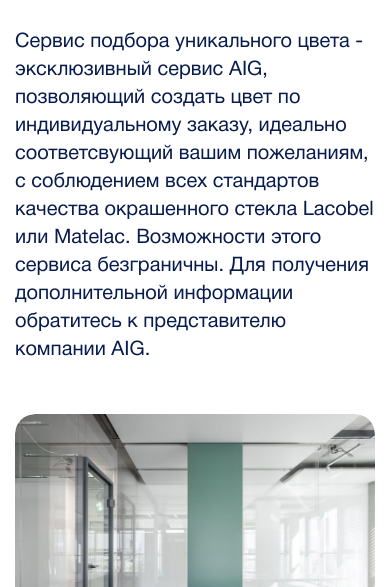
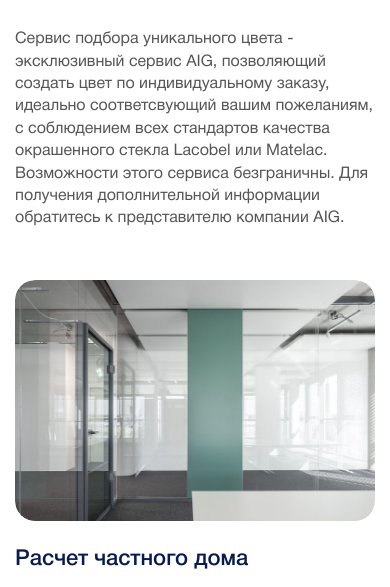
Before and after one commit to Gabbasov98/AIG, a plain HTML site: page calculates.html in a window 390 px wide. Shown: the part 237-824 px from the top of the page. Drawn offline with Linux system fonts and the light colour scheme.

Commit message:
fixed bugs

```diff
--- a/assets/css/service-catalog.css
+++ b/assets/css/service-catalog.css
@@ -5,6 +5,12 @@
 .service-catalog__subtitle{
     max-width: 837px;
     margin-top: 32px;
+}
+
+.service-catalog__subtitle--small{
+    font-size: 20px;
+    line-height: 140%;
+    color: #555555;
 }
 
 .service-info{
@@ -390,6 +396,10 @@
         margin-top: 31px;
     }
 
+    .service-catalog__subtitle--small{
+        font-size: 16px;
+    }
+
     .service-info{
         margin-top: 52px;
     }
--- a/calculates.html
+++ b/calculates.html
@@ -129,7 +129,7 @@
             <div class="first-section__top">
                 <h1>Технические расчеты</h1>
             </div>
-            <div class="service-catalog__subtitle h4">
+            <div class="service-catalog__subtitle service-catalog__subtitle--small h4">
                 Сервис подбора уникального цвета - эксклюзивный сервис AIG, позволяющий создать
                 цвет по индивидуальному заказу, идеально соответсвующий вашим пожеланиям, с
                 соблюдением всех стандартов качества окрашенного стекла Lacobel или Matelac.
```
